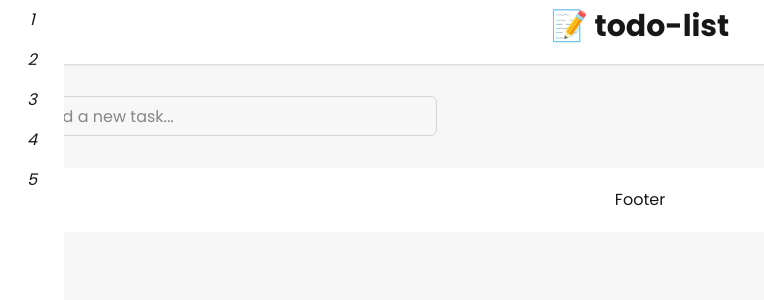
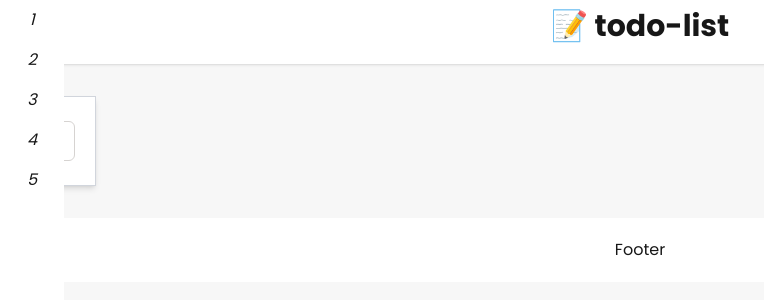
Before and after one commit to Dev-Jhoncel/ml-training, a Next.js app in the folder week-3/todo-list/: page / in a window 1280 px wide. Shown: the top 300 px of the page, without its empty margins (0-764 px from the left). Built offline with nearby package versions, Linux system fonts and the light colour scheme.

Commit message:
Day 4 Practice.

```diff
--- a/week-3/todo-list/src/app/page.tsx
+++ b/week-3/todo-list/src/app/page.tsx
@@ -10,7 +10,7 @@ export default function Home() {
         </nav>
 
         {/* Sidebar */}
-        <aside className="fixed lg:flex flex-col w-16 h-full bg-white border-r-stone-300 p-2 text-center gap-4 hidden lg:block">
+        <aside className="fixed lg:flex flex-col w-16 h-full bg-white border-r-stone-300 p-2 text-center gap-4 hidden">
           <i>1</i>
           <i>2</i>
           <i>3</i>
@@ -19,7 +19,8 @@ export default function Home() {
         </aside>
 
         {/* Main Content */}
-        <main className="grow h-full flex flex-col justify-between p-4 md:p-8">
+        <main className="grow h-full flex flex-col  align-middle p-4 md:p-8">
+          <div className="bg-white w-16 border border-gray-300 p-6 shadow-md">
             <input
               className="border h-10 border-stone-300 rounded-md p-2 w-full md:w-1/2 lg:w-1/3"
               type="text"
@@ -27,6 +28,7 @@ export default function Home() {
               id="txBoxId"
               placeholder="Add a new task..."
             />
+          </div>
         </main>
 
         {/* Footer */}
```
Lines whose indentation alone changed are shown as unchanged.
